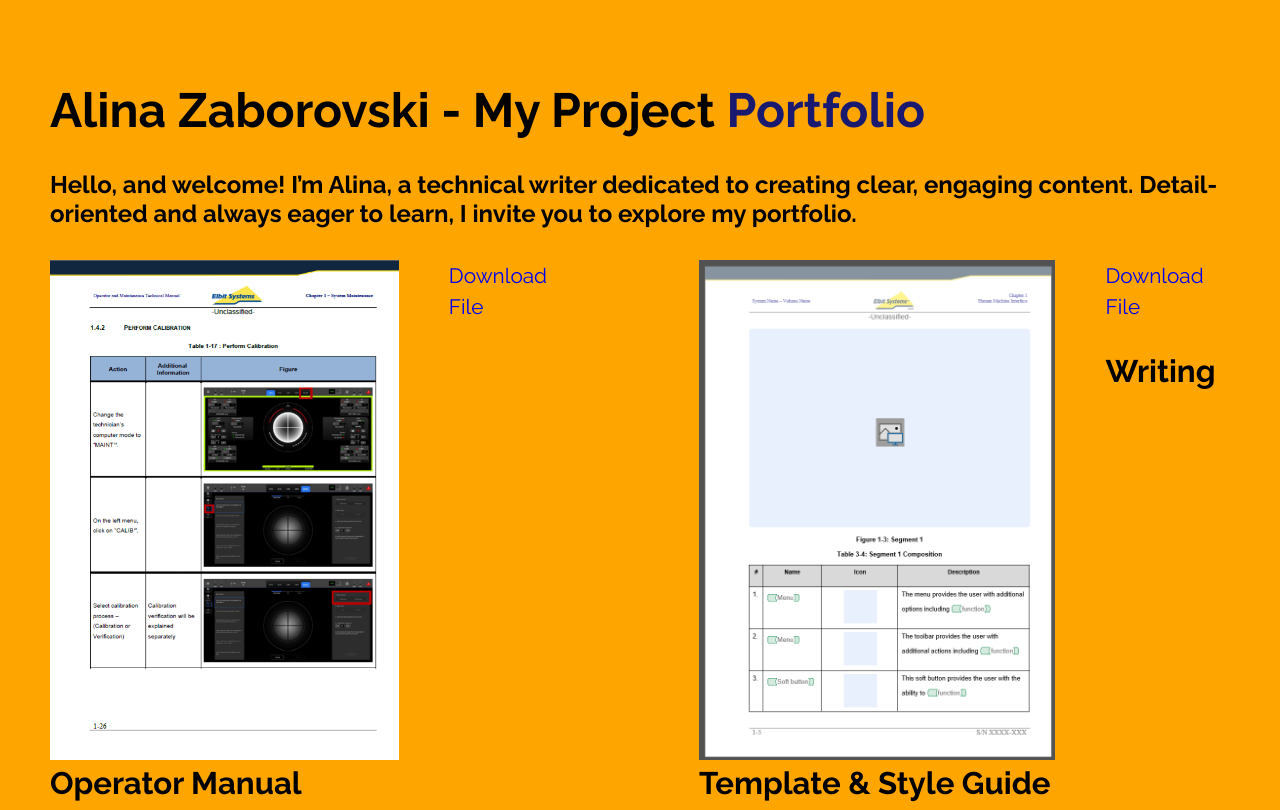
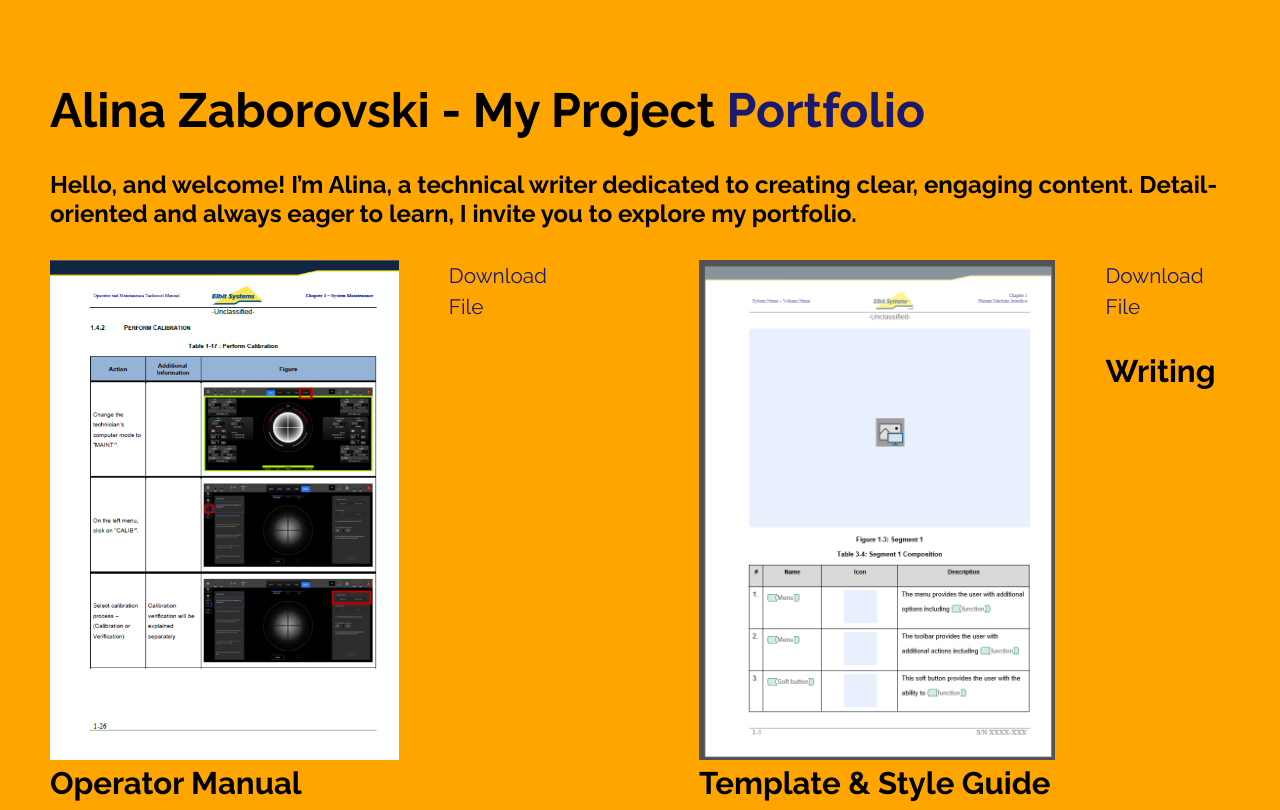
Before and after one commit to Alina-Zaborovski/Alina-s-Portfolio, a plain HTML site: page index.html in a window 1280 px wide. Shown: the top 810 px of the page. Drawn offline with Linux system fonts and the light colour scheme.

Commit message:
Update index.html

```diff
--- a/index.html
+++ b/index.html
@@ -20,7 +20,7 @@
     </p>
 
     <div class="left card"><img class="tile-image" src="Manual.png" alt="manual example">
-        <a href="Chapter 6 - Technician's Computer.pdf" style="text-slign: center; text-decoration: none" download> Download File</a><br>
+        <a href="Chapter 6 - Technician's Computer.pdf" style="text-slign: center; text-decoration: none; color: midnightblue;" download> Download File</a><br>
         <h2 class="card-title">Operator Manual</h2>
         <p class="card-text">
             This chapter, which is part of a larger maintenance manual authored in Madcap Flare, was created through research and collaboration
@@ -32,7 +32,7 @@
       </div>
 
       <div class="right card"><img class="tile-image" src="Template.png" alt="writing template example">
-          <a href="Writing Template - Chapter 2 - System Description.codm" style="text-slign: center; text-decoration: none" download> Download File</a><br>
+          <a href="Writing Template - Chapter 2 - System Description.codm" style="text-slign: center; text-decoration: none; color: midnightblue;" download> Download File</a><br>
         <h2 class="card-title">Writing Template & Style Guide</h2>
         <p>
             This is a Word Macro document I developed to introduce new writers on our team to the company’s writing style, style guide and standards.</br>
```
